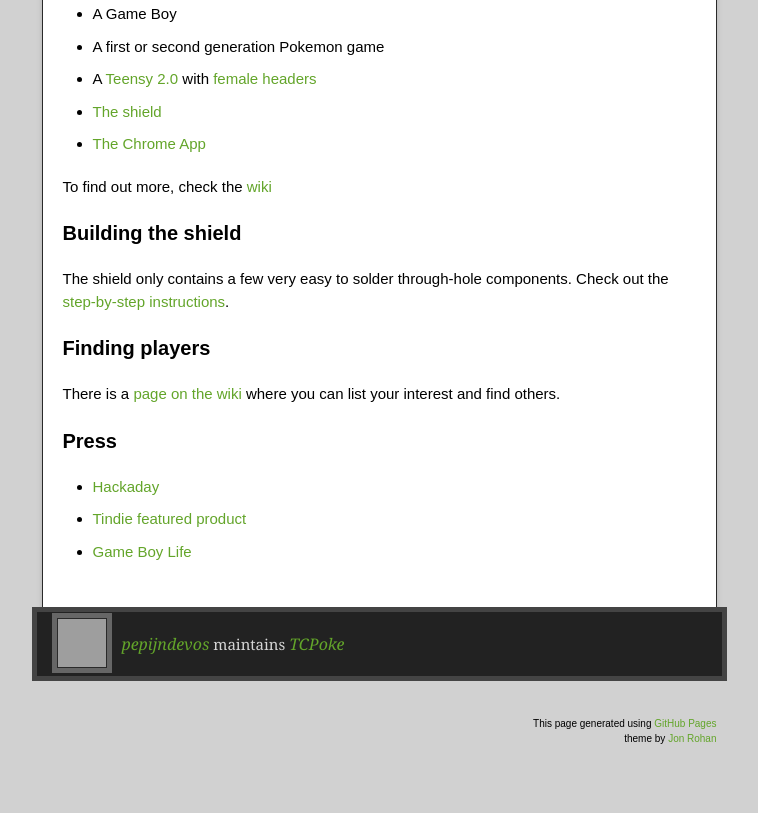
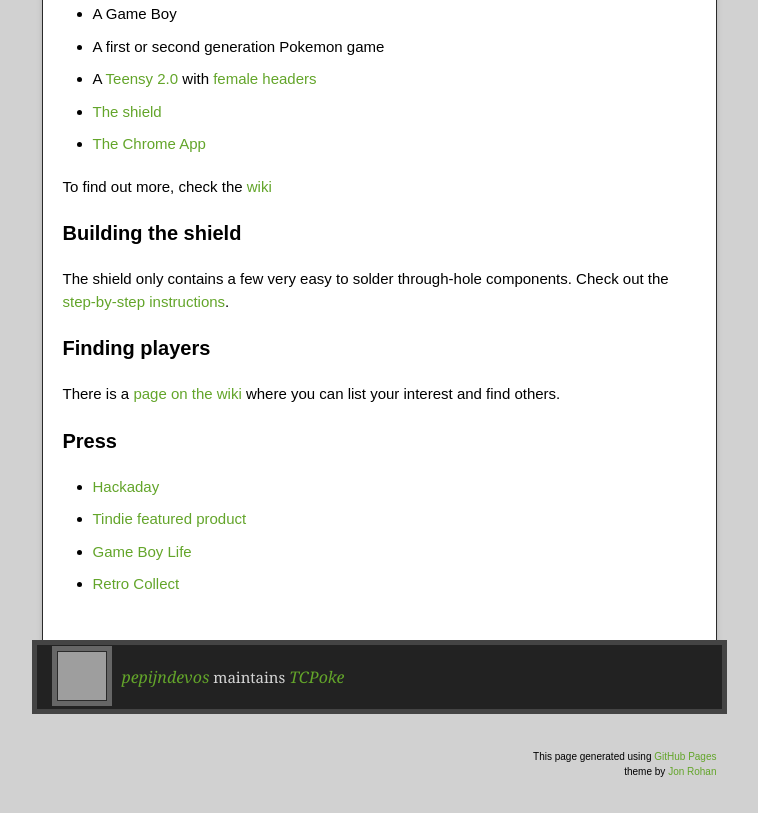
Before and after one commit to pepijndevos/TCPoke, a plain HTML site: page index.html in a window 1280 px wide. Shown: the part 941-1754 px from the top of the page, without its empty margins (261-1019 px from the left). Drawn offline with nearby package versions, Linux system fonts and the light colour scheme; grey boxes are pictures that could not be loaded.

Commit message:
Update index.html

```diff
--- a/index.html
+++ b/index.html
@@ -75,6 +75,7 @@
 <li><a href="http://hackaday.com/2015/04/01/use-the-internet-to-get-your-kadabra-to-evolve/">Hackaday</a></li>
 <li><a href="https://twitter.com/tindie/status/586283748485898241">Tindie featured product</a></li>
 <li><a href="http://gameboylife.com/post/115833950242/trade-and-battle-pokemon-online-with-tcpoke-for">Game Boy Life</a></li>
+<li><a href="http://www.retrocollect.com/News/trade-pokemon-via-a-game-boy-link-cable-a-the-internet-with-tcpoke.html">Retro Collect</a></li>
 </ul>
         </article>
       </div>
```
